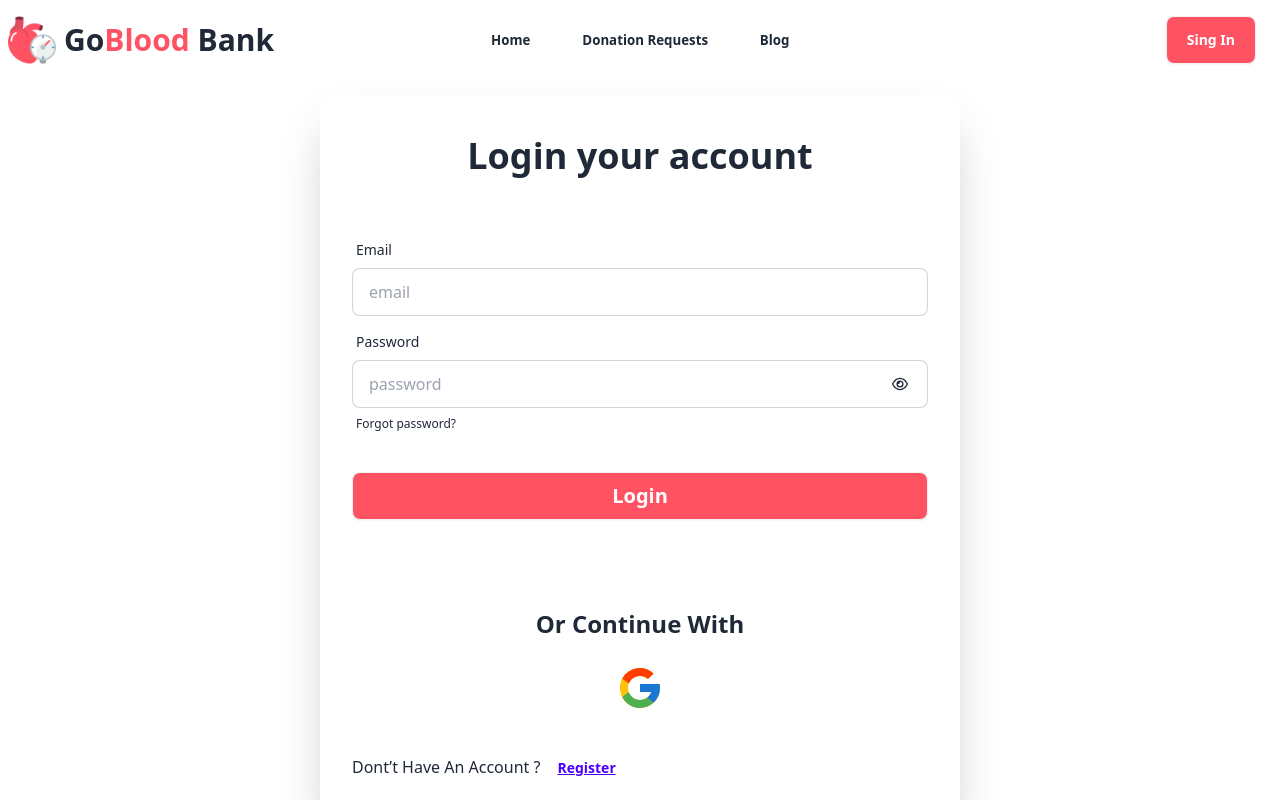
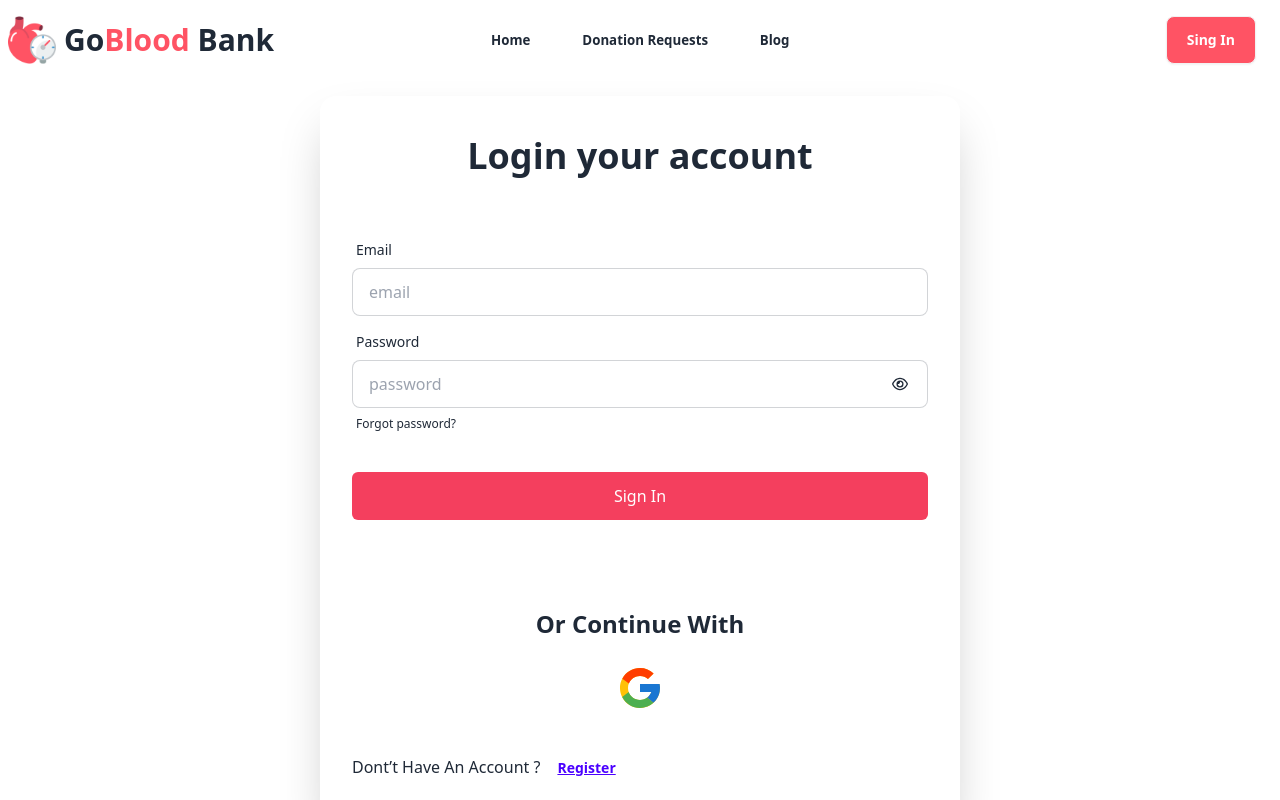
Before and after one commit to sajjathossainbd/go-blood-bank-client, a React (Vite) app: page /login in a window 1280 px wide. Shown: the top 800 px of the page. Built offline with nearby package versions, Linux system fonts and the light colour scheme; no server answers.

Commit message:
login and register button custom loding spiner added

```diff
--- a/src/components/SocialLogin.jsx
+++ b/src/components/SocialLogin.jsx
@@ -4,11 +4,12 @@ import useAxiosPublic from "../hooks/useAxiosPublic";
 import { useNavigate } from "react-router-dom";
 
 const SocialLogin = () => {
-    const { googleSignIn } = useAuth();
-    const axiosPublic = useAxiosPublic();
-    const navigate = useNavigate();
+  const { googleSignIn, loading, setLoading } = useAuth();
+  const axiosPublic = useAxiosPublic();
+  const navigate = useNavigate();
 
   const handleGoogle = () => {
+    setLoading(true);
     googleSignIn().then((result) => {
       console.log(result.user);
       const userInfo = {
@@ -20,6 +21,7 @@ const SocialLogin = () => {
         navigate("/");
       });
     });
+    setLoading(false);
   };
 
   return (
@@ -28,7 +30,7 @@ const SocialLogin = () => {
         Or Continue With
       </h2>
       <div className="flex items-center justify-center gap-6 text-5xl">
-        <button onClick={handleGoogle}>
+        <button disabled={loading} onClick={handleGoogle}>
           <FcGoogle className="cursor-pointer" />
         </button>
       </div>
--- a/src/pages/authentication/Login.jsx
+++ b/src/pages/authentication/Login.jsx
@@ -7,6 +7,7 @@ import { useState } from "react";
 import SocialLogin from "../../components/SocialLogin";
 import Swal from "sweetalert2";
 import { useForm } from "react-hook-form";
+import { ImSpinner9 } from "react-icons/im";
 
 function Login() {
   const [showPassword, setShowPassword] = useState(false);
@@ -17,14 +18,16 @@ function Login() {
     formState: { errors },
   } = useForm();
 
-  const { signIn } = useAuth();
+  const { signIn, loading, setLoading } = useAuth();
   const navigate = useNavigate();
   const location = useLocation();
 
   const from = location.state?.from?.pathname || "/";
 
-  const onSubmit = (data) => {
-    signIn(data.email, data.password).then((result) => {
+  const onSubmit = async (data) => {
+    try {
+      setLoading(true);
+      await signIn(data.email, data.password).then((result) => {
         const user = result.user;
         reset(), console.log(user);
         Swal.fire({
@@ -35,6 +38,10 @@ function Login() {
         });
         navigate(from, { replace: true });
       });
+    } catch {
+      console.log(errors);
+      setLoading(false);
+    }
   };
 
   return (
@@ -87,8 +94,16 @@ function Login() {
               </label>
             </div>
             <div className="form-control mt-6">
-              <button className="btn  bg-[#FF5364] hover:bg-[#d33646] text-xl text-white">
-                Login
+              <button
+                disabled={loading}
+                type="submit"
+                className="bg-rose-500 w-full rounded-md py-3 text-white"
+              >
+                {loading ? (
+                  <ImSpinner9 className="animate-spin m-auto" />
+                ) : (
+                  "Sign In"
+                )}
               </button>
             </div>
           </form>
--- a/src/pages/authentication/Register.jsx
+++ b/src/pages/authentication/Register.jsx
@@ -8,6 +8,7 @@ import SocialLogin from "../../components/SocialLogin";
 import Swal from "sweetalert2";
 import useAxiosPublic from "../../hooks/useAxiosPublic";
 import { useForm } from "react-hook-form";
+import { ImSpinner9 } from "react-icons/im";
 
 function Register() {
   const [showPassword, setShowPassword] = useState(false);
@@ -19,11 +20,13 @@ function Register() {
     reset,
     formState: { errors },
   } = useForm();
-  const { createUser, updateUserProfile } = useAuth();
+  const { createUser, updateUserProfile, loading, setLoading } = useAuth();
   const navigate = useNavigate();
 
-  const onSubmit = (data) => {
-    createUser(data.email, data.password).then((result) => {
+  const onSubmit = async (data) => {
+    try {
+      setLoading(true);
+      await createUser(data.email, data.password).then((result) => {
         const loggedUser = result.user;
         console.log(loggedUser);
         updateUserProfile(data.name, data.photoURL)
@@ -53,6 +56,10 @@ function Register() {
           })
           .catch((error) => console.log(error));
       });
+    } catch {
+      console.log(errors);
+      setLoading(false);
+    }
   };
 
   return (
@@ -106,10 +113,11 @@ function Register() {
                 <span className="label-text">Blood Group</span>
               </label>
               <select
+                defaultValue="default"
                 {...register("bloodGroup", { required: true })}
                 className="select select-bordered w-full"
               >
-                <option disabled selected>
+                <option disabled  value="default">
                   Select Blood Group
                 </option>
                 <option>A+</option>
@@ -127,10 +135,11 @@ function Register() {
                 <span className="label-text">Distric</span>
               </label>
               <select
+                defaultValue="default"
                 {...register("distric", { required: true })}
                 className="select select-bordered w-full "
               >
-                <option disabled selected>
+                <option disabled  value="default">
                   Select A Distric
                 </option>
                 <option>Dhaka</option>
@@ -150,10 +159,11 @@ function Register() {
                 <span className="label-text">Upazila</span>
               </label>
               <select
+                defaultValue="default"
                 {...register("upazila", { required: true })}
                 className="select select-bordered w-full"
               >
-                <option disabled selected>
+                <option disabled value="default">
                   Select A Upazila
                 </option>
                 <option>Mohalchari</option>
@@ -209,8 +219,16 @@ function Register() {
               </div>
             </div>
             <div className="form-control mt-6">
-              <button className="btn  bg-[#FF5364] hover:bg-[#eb3e4f] text-xl text-white">
-                Register
+              <button
+                disabled={loading}
+                type="submit"
+                className="btn  bg-[#FF5364] hover:bg-[#eb3e4f] text-xl text-white"
+              >
+                {loading ? (
+                  <ImSpinner9 className="animate-spin m-auto" />
+                ) : (
+                  "Register"
+                )}
               </button>
             </div>
           </form>
--- a/src/provider/AuthProvider.jsx
+++ b/src/provider/AuthProvider.jsx
@@ -72,6 +72,7 @@ const AuthProvider = ({ children }) => {
   const authInfo = {
     user,
     loading,
+    setLoading,
     createUser,
     signIn,
     googleSignIn,
```
Lines whose indentation alone changed are shown as unchanged.
